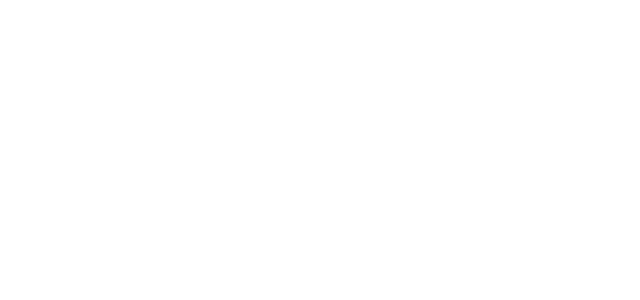
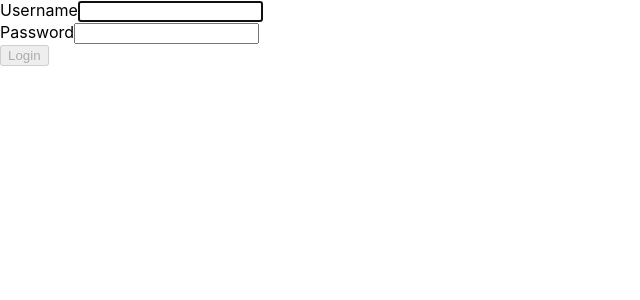
Before and after one commit to cafe-manegement-teams/cafe-management-project, a React (Create React App) app: page /login in a window 1280 px wide. Shown: the top 300 px of the page, without its empty margins (0-640 px from the left). Built offline with nearby package versions, Linux system fonts and the light colour scheme.

Commit message:
them Login

```diff
--- a/package.json
+++ b/package.json
@@ -8,7 +8,9 @@
     "@testing-library/jest-dom": "^5.11.5",
     "@testing-library/react": "^11.1.1",
     "@testing-library/user-event": "^12.2.0",
+    "express": "^4.17.1",
     "react": "^17.0.1",
+    "react-bootstrap-validation": "^0.1.11",
     "react-dom": "^17.0.1",
     "react-router-dom": "^5.2.0",
     "react-scripts": "4.0.0",
--- a/src/App.css
+++ b/src/App.css
@@ -3,5 +3,5 @@
 }
 a {
   text-decoration: none;
-  color: black;
+  color: purple
 }
--- a/src/App.js
+++ b/src/App.js
@@ -8,6 +8,7 @@
 import Receipt from "./components/Receipt/Receipt";
 import Delivery from "./components/Delivery/Delivery";
 import Supplier from "./components/Supplier/Supplier";
+import Login from "./components/Login/Login";
 
 import "./App.css";
 
@@ -57,13 +58,18 @@
           <Supplier />
         </div>
       </Route>
-
       <Route path="/report">
         <div className="App">
           <Sidebar />
           <Report />
         </div>
       </Route>
+       <Route exact path="/login">
+       <div className="App">
+         <Login />
+         </div>
+      </Route>
+
     </Switch>
   );
 }
--- /dev/null
+++ b/src/components/Login/Login.js
@@ -0,0 +1,44 @@
+import React, { useState } from "react";
+import Form from "react-bootstrap/Form";
+import Button from "react-bootstrap/Button";
+import "./Login.css";
+
+export default function Login() {
+  const [username, setUsername] = useState("");
+  const [password, setPassword] = useState("");
+
+  function validateForm() {
+    return username.length > 0 && password.length > 0;
+  }
+
+  function handleSubmit(event) {
+    event.preventDefault();
+  }
+
+  return (
+    <div className="Login">
+      <Form onSubmit={handleSubmit}>
+        <Form.Group size="lg" controlId="username">
+          <Form.Label>Username</Form.Label>
+          <Form.Control
+            autoFocus
+            type="username"
+            value={username}
+            onChange={(e) => setUsername(e.target.value)}
+          />
+        </Form.Group>
+        <Form.Group size="lg" controlId="password">
+          <Form.Label>Password</Form.Label>
+          <Form.Control
+            type="password"
+            value={password}
+            onChange={(e) => setPassword(e.target.value)}
+          />
+        </Form.Group>
+        <Button block size="lg" type="submit" disabled={!validateForm()}>
+          Login
+        </Button>
+      </Form>
+    </div>
+  );
+}
```
Also changed, not shown: src/components/Login/Login.css (added), 1 other file (tests, documents, lock files or other folders).
